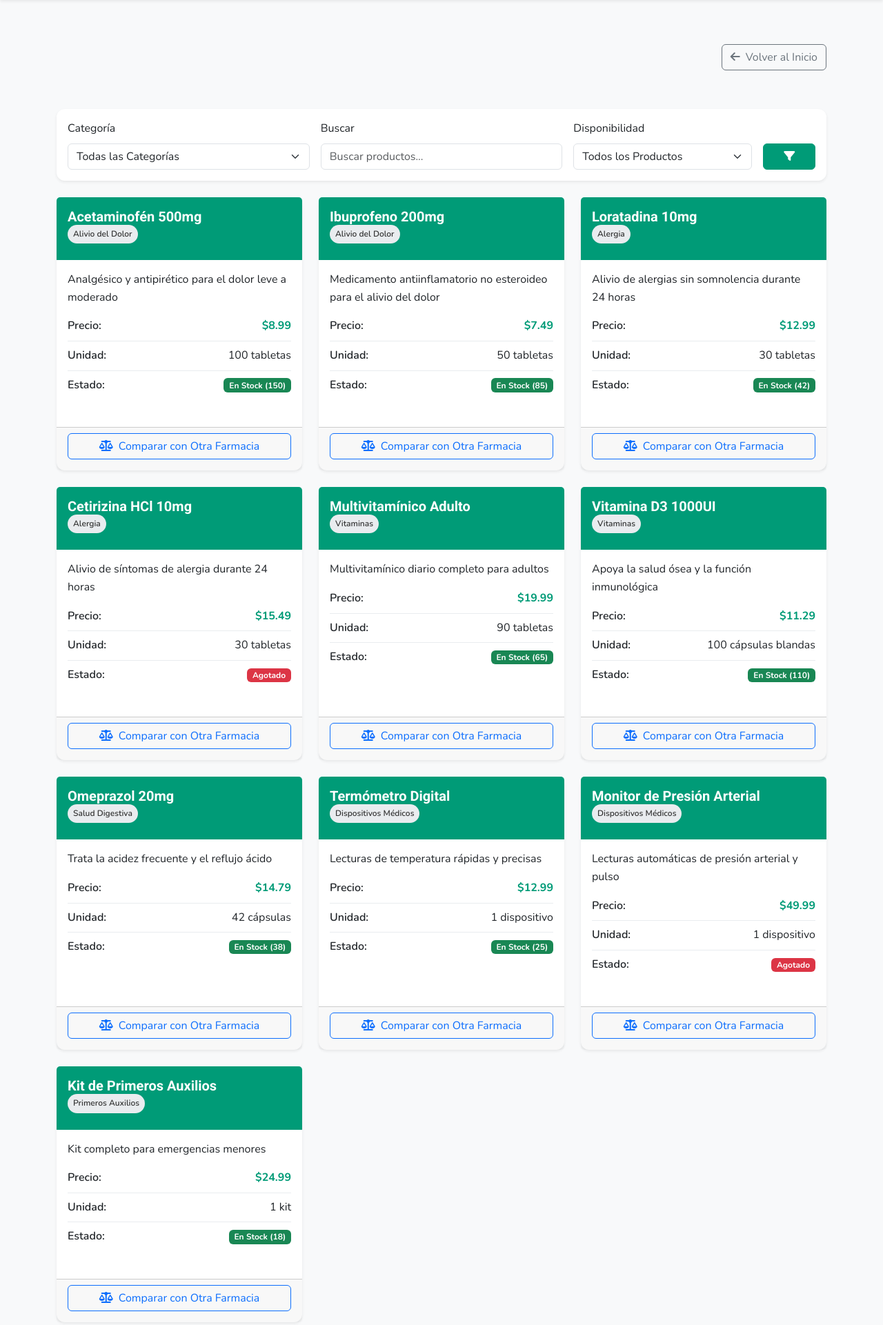
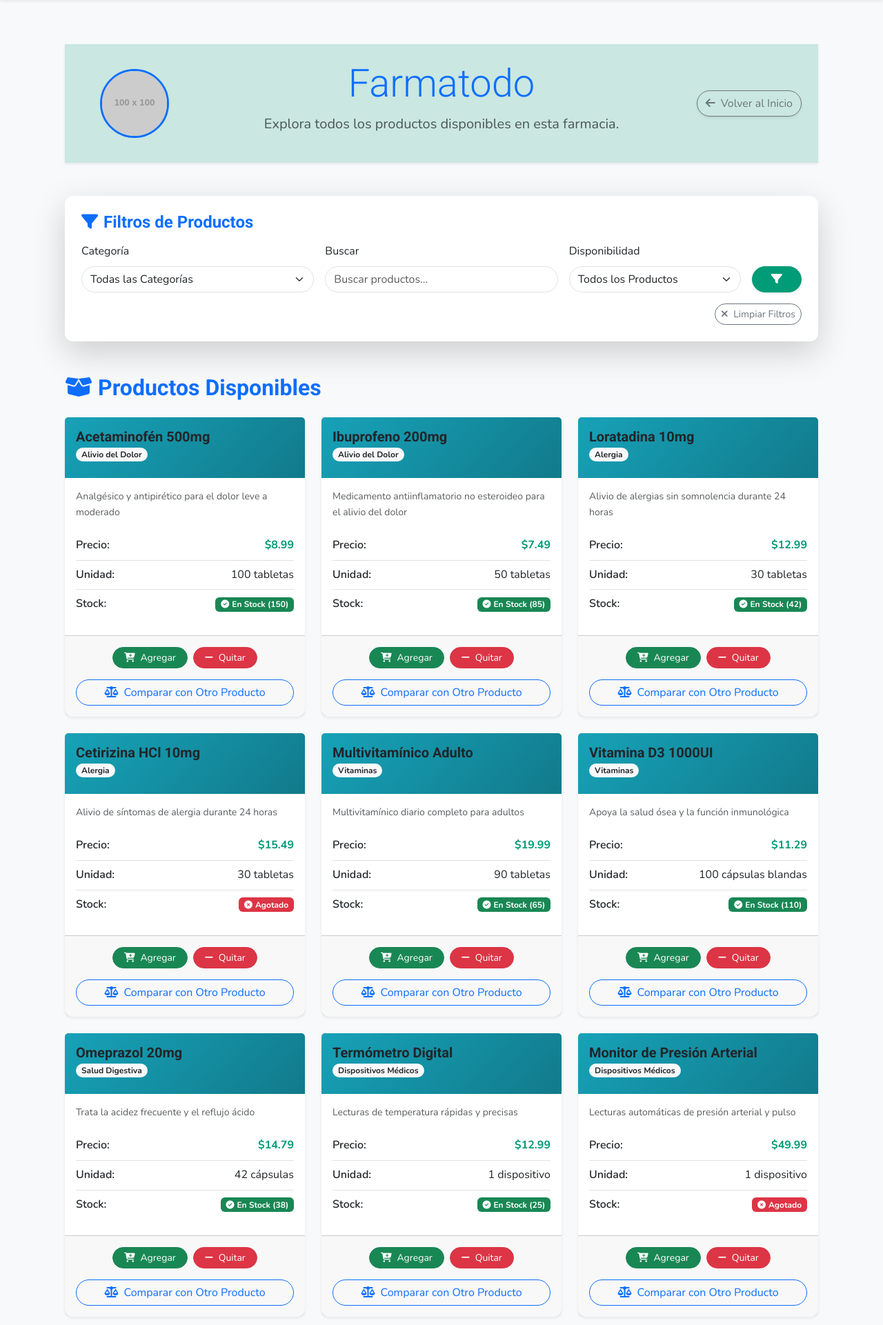
Before and after one commit to ramielk/Comparador-de-precios-farmacias, a Flask app: template templates/pharmacy.html in a window 1280 px wide. Shown: the part 64-1985 px from the top of the page at 69% size. Run offline with Flask 3, Linux system fonts and the light colour scheme; tables that the repository leaves empty hold one stand-in row (values such as "Sample post"); the template is opened without the code that fills it: values that come from a table or form of the project are taken from there, most other values are stand-ins (such as "Sample title", 1, 10 or a date in 2020); grey boxes labelled with a size stand in for pictures from a placeholder-image service; parts of the project's set-up code (start-up, migrations or seed data) failed here and were passed over; some libraries are stand-ins or nearby versions.

Commit message:
pharmacy.html

```diff
--- a/templates/pharmacy.html
+++ b/templates/pharmacy.html
@@ -1,101 +1,123 @@
 {% extends "layout.html" %}
 
-{% block title %}EcoFarmacia - {{ pharmacy.name }}{% endblock %}
+{% block title %}Farmacia - {{ pharmacy.name }}{% endblock %}
 
 {% block content %}
-<div class="pharmacy-header" style="border-bottom: 5px solid '{{ pharmacy.color }}';">
-    <div class="row align-items-end">
-        <div class="text-md-end">
-            <a href="{{ url_for('home') }}" class="btn btn-outline-secondary">
+<div class="container py-4">
+    <div class="pharmacy-header text-center mb-5 p-4 rounded-lg shadow-sm" style="background-color: {{ pharmacy.color }}30;">
+        <div class="row align-items-center">
+            <div class="col-md-2">
+                <!-- Puedes usar el logo de la farmacia aquí si lo tienes dinámicamente -->
+                <img src="https://placehold.co/100x100/{{ pharmacy.color[1:] }}/ffffff?text={{ pharmacy.name[0] }}"
+                     alt="{{ pharmacy.name }} Logo" class="img-fluid rounded-circle border border-primary border-3" style="max-height: 100px;">
+            </div>
+            <div class="col-md-8">
+                <h1 class="display-4 text-primary animate__animated animate__fadeInDown">{{ pharmacy.name }}</h1>
+                <p class="lead text-muted animate__animated animate__fadeInUp">Explora todos los productos disponibles en esta farmacia.</p>
+            </div>
+            <div class="col-md-2 text-md-end mt-3 mt-md-0">
+                <a href="{{ url_for('home') }}" class="btn btn-outline-secondary rounded-pill shadow-sm">
                     <i class="fas fa-arrow-left me-2"></i>Volver al Inicio
                 </a>
             </div>
         </div>
     </div>
 
-<div class="card shadow-sm my-4">
-    <div class="card-body">
+    <div class="card shadow-lg my-4 rounded-lg animate__animated animate__fadeIn">
+        <div class="card-body p-4">
+            <h4 class="card-title mb-3 text-primary"><i class="fas fa-filter me-2"></i>Filtros de Productos</h4>
             <form action="{{ url_for('pharmacy', pharmacy_id=pharmacy_id) }}" method="get" class="row g-3">
                 <div class="col-md-4">
                     <label for="category" class="form-label">Categoría</label>
-                <select name="category" id="category" class="form-select">
+                    <select name="category" id="category" class="form-select rounded-pill">
                         <option value="">Todas las Categorías</option>
                         {% for category in categories %}
-                    <option value="{{ category }}" {% if selected_category==category %}selected{% endif %}>{{ category
-                        }}</option>
+                        <option value="{{ category }}" {% if selected_category==category %}selected{% endif %}>{{ category }}</option>
                         {% endfor %}
                     </select>
                 </div>
 
                 <div class="col-md-4">
                     <label for="search" class="form-label">Buscar</label>
-                <input type="text" name="search" id="search" class="form-control" placeholder="Buscar productos..."
+                    <input type="text" name="search" id="search" class="form-control rounded-pill" placeholder="Buscar productos..."
                         value="{{ search_query }}">
                 </div>
 
                 <div class="col-md-3">
                     <label for="availability" class="form-label">Disponibilidad</label>
-                <select name="availability" id="availability" class="form-select">
+                    <select name="availability" id="availability" class="form-select rounded-pill">
                         <option value="">Todos los Productos</option>
-                    <option value="in_stock" {% if selected_availability=='in_stock' %}selected{% endif %}>En Stock
-                    </option>
-                    <option value="out_of_stock" {% if selected_availability=='out_of_stock' %}selected{% endif %}>
-                        Agotado</option>
+                        <option value="in_stock" {% if selected_availability=='in_stock' %}selected{% endif %}>En Stock</option>
+                        <option value="out_of_stock" {% if selected_availability=='out_of_stock' %}selected{% endif %}>Agotado</option>
                     </select>
                 </div>
 
                 <div class="col-md-1 d-flex align-items-end">
-                <button type="submit" class="btn btn-primary w-100">
+                    <button type="submit" class="btn btn-primary w-100 rounded-pill shadow-sm">
                         <i class="fas fa-filter"></i>
                     </button>
                 </div>
             </form>
+            <div class="col-12 mt-3 text-end">
+                <a href="{{ url_for('pharmacy', pharmacy_id=pharmacy_id) }}" class="btn btn-outline-secondary btn-sm rounded-pill">
+                    <i class="fas fa-times me-1"></i> Limpiar Filtros
+                </a>
+            </div>
         </div>
     </div>
 
+    <h2 class="mt-5 mb-4 text-primary animate__animated animate__fadeInLeft"><i class="fas fa-box-open me-2"></i>Productos Disponibles</h2>
     <div class="row">
-    {% if pharmacy.products|length > 0 %}
-    {% for product in pharmacy.products %}
-    <div class="col-md-4 mb-4">
-        <div class="card shadow-sm h-100 product-detail-card">
-            <div class="card-header" style="background-color: '{{ pharmacy.color }}'20;">
-                <h5 class="card-title mb-0">{{ product.name }}</h5>
-                <span class="category-badge">{{ product.category }}</span>
+        {% if products|length > 0 %}
+        {% for product in products %}
+        <div class="col-lg-4 col-md-6 mb-4 animate__animated animate__fadeInUp">
+            <div class="card shadow-sm h-100 product-detail-card rounded-lg">
+                <div class="card-header bg-gradient-info text-white p-3 rounded-top-lg" style="background-color: {{ pharmacy.color }}30; color: {{ pharmacy.color }};">
+                    <h5 class="card-title mb-0 text-dark">{{ product.name }}</h5>
+                    <span class="badge bg-light text-dark category-badge mt-1">{{ product.category }}</span>
                 </div>
-            <div class="card-body">
-                <p class="card-text">{{ product.description }}</p>
-                <div class="product-info">
-                    <div class="info-item">
+                <div class="card-body d-flex flex-column p-3">
+                    <p class="card-text text-muted small mb-2">{{ product.description }}</p>
+                    <div class="product-info flex-grow-1">
+                        <div class="info-item border-bottom pb-2 mb-2">
                             <span class="label">Precio:</span>
                             <span class="value price">${{ "%.2f"|format(product.price) }}</span>
                         </div>
-                    <div class="info-item">
+                        <div class="info-item border-bottom pb-2 mb-2">
                             <span class="label">Unidad:</span>
                             <span class="value">{{ product.unit }}</span>
                         </div>
-                    <div class="info-item">
-                        <span class="label">Estado:</span>
+                        <div class="info-item pb-0 mb-0">
+                            <span class="label">Stock:</span>
                             <span class="value">
-                            {% if product.in_stock %}
-                            <span class="badge bg-success">En Stock ({{ product.stock_quantity }})</span>
+                                {% if product.in_stock and product.stock_quantity > 0 %}
+                                <span class="badge bg-success"><i class="fas fa-check-circle me-1"></i>En Stock ({{ product.stock_quantity }})</span>
                                 {% else %}
-                            <span class="badge bg-danger">Agotado</span>
+                                <span class="badge bg-danger"><i class="fas fa-times-circle me-1"></i>Agotado</span>
                                 {% endif %}
                             </span>
                         </div>
                     </div>
                 </div>
-            <div class="card-footer d-flex flex-column align-items-center">
+                <div class="card-footer d-flex flex-column align-items-center p-3">
+                    <div class="d-flex w-100 justify-content-center mb-2 gap-2">
+                        <form action="{{ url_for('add_cart_route', pharmacy_id=pharmacy.id, product_id=product.id) }}" method="post" class="d-inline-block">
+                            <input type="hidden" name="csrf_token" value="{{ csrf_token() }}">
+                            <button type="submit" class="btn btn-sm btn-success rounded-pill px-3" title="Agregar al Carrito"><i class="fas fa-cart-plus me-1"></i> Agregar</button>
+                        </form>
+                        <form action="{{ url_for('remove_cart_route', pharmacy_id=pharmacy.id, product_id=product.id) }}" method="post" class="d-inline-block">
+                            <input type="hidden" name="csrf_token" value="{{ csrf_token() }}">
+                            <button type="submit" class="btn btn-sm btn-danger rounded-pill px-3" title="Quitar del Carrito"><i class="fas fa-minus me-1"></i> Quitar</button>
+                        </form>
+                    </div>
                     {% if product1_id %}
-                {# Si ya hay un producto en comparación, este enlace añade el segundo #}
-                <a href="{{ url_for('compare', product1=product1_id, product2=product.id) }}"
-                    class="btn btn-outline-primary w-100 mb-2">
+                    <a href="{{ url_for('compare', product1=product1_id, product2=product.id, pharmacy1=pharmacy1_id, pharmacy2=pharmacy_id) }}"
+                        class="btn btn-outline-primary w-100 rounded-pill mt-2">
                         <i class="fas fa-plus-circle me-2"></i>Añadir a Comparación
                     </a>
                     {% else %}
-                {# Si no hay comparación activa, este enlace inicia una nueva #}
-                <a href="{{ url_for('compare', product1=product.id) }}" class="btn btn-outline-primary w-100 mb-2">
-                    <i class="fas fa-balance-scale me-2"></i>Comparar con Otra Farmacia
+                    <a href="{{ url_for('compare', product1=product.id, pharmacy1=pharmacy_id) }}" class="btn btn-outline-primary w-100 rounded-pill mt-2">
+                        <i class="fas fa-balance-scale me-2"></i>Comparar con Otro Producto
                     </a>
                     {% endif %}
                 </div>
@@ -104,11 +126,16 @@
         {% endfor %}
         {% else %}
         <div class="col-12">
-        <div class="alert alert-info">
-            <i class="fas fa-info-circle me-2"></i>No se encontraron productos que coincidan con tus criterios. Intenta
-            ajustar los filtros.
+            <div class="alert alert-info text-center p-4 rounded-lg shadow-sm animate__animated animate__fadeIn">
+                <i class="fas fa-box-open fa-2x mb-3 text-primary"></i>
+                <h4 class="alert-heading text-dark">No se encontraron productos que coincidan.</h4>
+                <p>Intenta ajustar los filtros de categoría, búsqueda o disponibilidad para ver más opciones.</p>
+                <a href="{{ url_for('pharmacy', pharmacy_id=pharmacy_id) }}" class="btn btn-info mt-3 rounded-pill">
+                    <i class="fas fa-undo me-2"></i>Restablecer Filtros
+                </a>
             </div>
         </div>
         {% endif %}
     </div>
+</div>
 {% endblock %}
```
Lines whose indentation alone changed are shown as unchanged.
